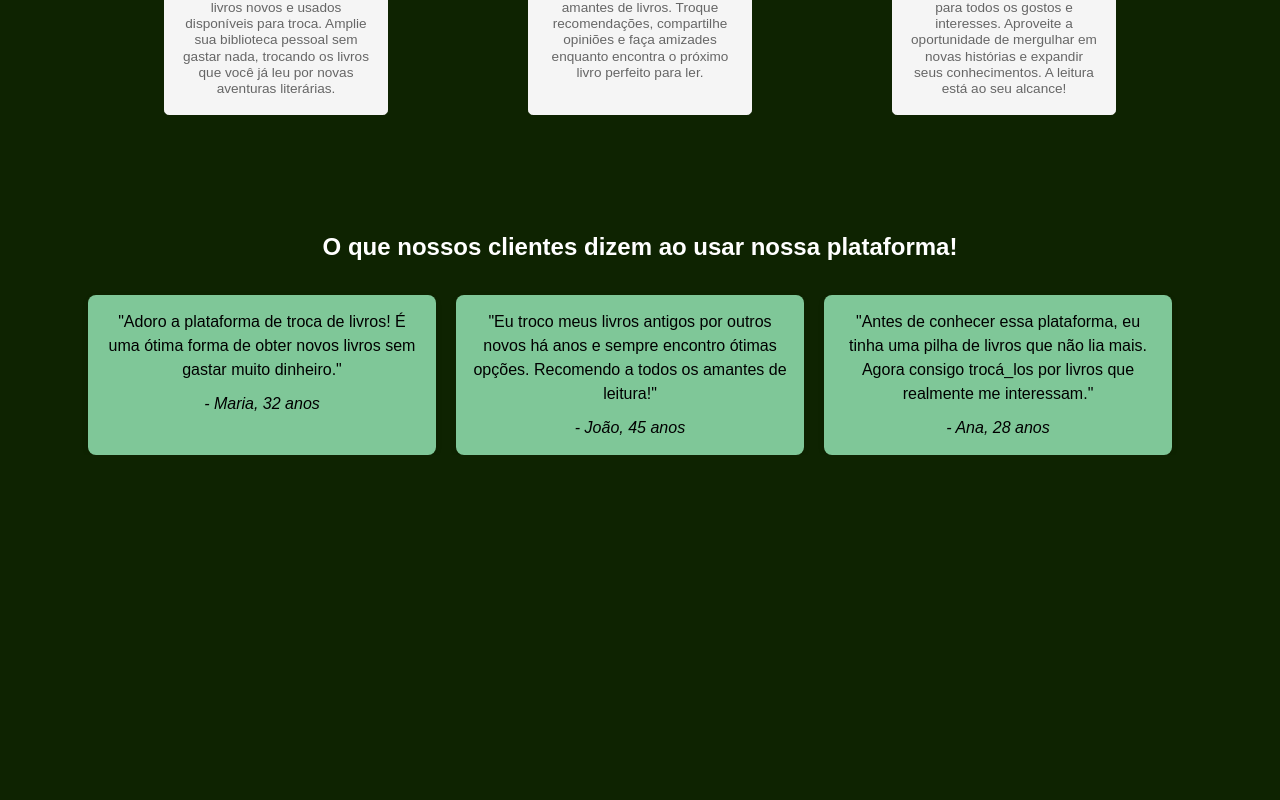
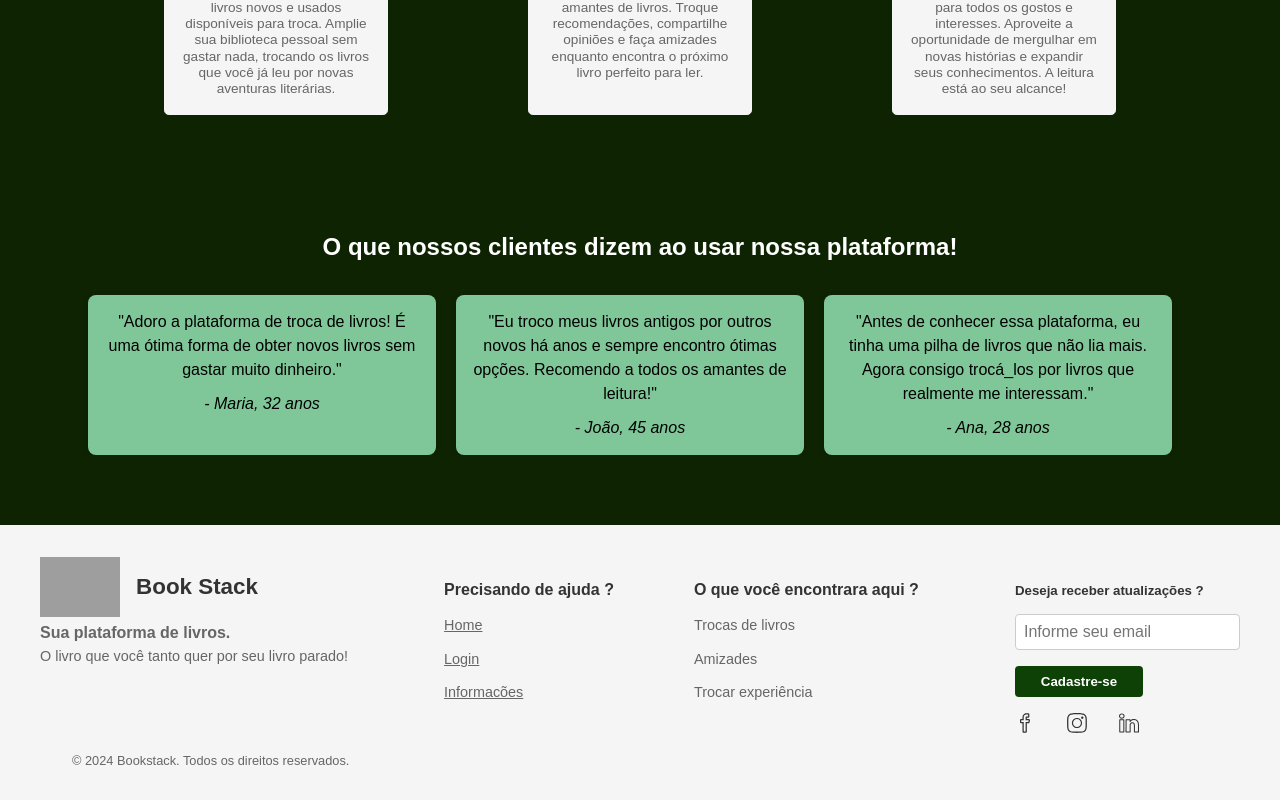
Before and after one commit to Avanti-BookStack/book_main_project, a React (Vite) app: page / in a window 1280 px wide. Shown: the part 1148-1948 px from the top of the page. Before the commit the page ends 1673 px from the top, so only its background shows below. Built offline with nearby package versions, Linux system fonts and the light colour scheme; grey boxes are pictures that could not be loaded.

Commit message:
Criando Footer.jsx e inserindo uma condicional no componente BookList, para verificar se já existem livros, assim ajustará o footer para ficar na parte de baixo

```diff
--- a/src/App.jsx
+++ b/src/App.jsx
@@ -3,6 +3,7 @@ import Home from './pages/Home/Home';
 import Login from './pages/Login/Login';
 import Cadastro from './pages/Register/Register';
 import BookList from './pages/BookList/BookList'; // Novo import
+import Footer from './components/Footer/Footer';
 
 const App = () => {
   return (
@@ -13,6 +14,7 @@ const App = () => {
         <Route path="/cadastre-se" element={<Cadastro />} />
         <Route path="/buscar-livros" element={<BookList />} />
       </Routes>
+      <Footer/>
     </BrowserRouter>
   );
 };
--- /dev/null
+++ b/src/components/Footer/Footer.jsx
@@ -0,0 +1,67 @@
+import styles from './Footer.module.css';
+import Logo from '../../assets/logo-plataform.webp';
+import { SlSocialFacebook, SlSocialInstagram, SlSocialLinkedin } from "react-icons/sl";
+import { Link } from 'react-router-dom';
+import TextInput from '../TextInput/TextInput';
+import Button from '../Button/Button';
+import { useState } from 'react';
+
+const Footer = () => {
+  const [register, setRegister] = useState("");
+  return (
+    <footer className={`${styles.footer} ${styles.fixedFooter}`}>
+      <div className={styles.componentMain}>
+        <div className={styles.logoComponent}>
+          <div className={styles.imageComponent}>
+            <img src={Logo} alt="Logo" />
+            <h5 className={styles.main_title}>Book Stack</h5></div>
+            <h6 className={styles.sub_title}>Sua plataforma de livros.</h6>
+            <p className={styles.text}>O livro que você tanto quer por seu livro parado!</p>
+         </div>
+
+
+        <div className={styles.infoComponent}>
+          <div className={styles.subInfoComponent}>
+            <h4 className={styles.titleInfo}>Precisando de ajuda ?</h4>
+            <Link to="/" className={styles.text}>Home</Link>
+            <Link to="/login" className={styles.text}>Login</Link>
+            <Link to="/informacoes" className={styles.text}>Informacões</Link>
+          </div>
+
+          <div className={styles.subInfoComponent}>
+            <h4 className={styles.titleInfo}>O que você encontrara aqui ?</h4>
+            <p className={styles.text}>Trocas de livros</p>
+            <p className={styles.text}>Amizades</p>
+            <p className={styles.text}>Trocar experiência</p>
+          </div>
+        </div>
+
+       <div className={styles.updatesComponent}>
+        <div className={styles.subUpadatesComponent}>
+          <h5>Deseja receber atualizações ?</h5>
+          <TextInput inputValue={register} setInputValue={setRegister} placeholder={"Informe seu email"}/>
+          <div className={styles.updateButton}>
+            <Button label={"Cadastre-se"}></Button>
+          </div>
+        </div>
+        <div className={styles.componentSocialMedia}>
+            <div className={styles.socialIco}>
+              <SlSocialFacebook size={20}/>
+            </div>
+            <div className={styles.socialIco}>
+              <SlSocialInstagram size={20}/>
+            </div>
+            <div className={styles.socialIco}>
+              <SlSocialLinkedin size={20}/>
+            </div>
+          </div>
+       </div>
+      </div>
+      <div className={styles.copyrightComponent}>
+        <p className={styles.copyright}>&copy; 2024 Bookstack. Todos os direitos reservados.</p>
+      </div>
+    </footer>
+  )
+}
+
+export default Footer;
--- /dev/null
+++ b/src/components/Footer/Footer.module.css
@@ -0,0 +1,113 @@
+.footer {
+  height: auto;
+  width: 100%;
+  background-color: #f5f5f5;
+  color: #333333;
+  padding: 2rem 0%;
+}
+
+.componentMain {
+  display: flex;
+  padding-bottom: 1rem;
+  justify-content: space-around;
+  flex-wrap: wrap;
+  gap: 1rem;
+}
+
+.logoComponent {
+  width: auto;
+}
+
+.imageComponent {
+  display: flex;
+  align-items: center;
+  gap: 1rem;
+}
+
+.imageComponent img {
+  width:  5rem;
+}
+
+.main_title {
+  width: 50%;
+  font-size: 1.4rem;
+  font-weight: bold;
+  color: #333;
+}
+
+.sub_title {
+  font-size: 1rem;
+  color: #666;
+  margin-top: .4rem;
+}
+
+.text {
+  color: #666;
+  font-size: .9rem;
+  margin-top: .4rem;
+}
+
+.infoComponent {
+  display: flex;
+  gap: 5rem;
+  flex-wrap: wrap;
+  justify-content: center;
+}
+
+.subInfoComponent {
+  display: flex;
+  flex-direction: column;
+  align-items: space-evenly;
+  gap: .7rem;
+}
+
+.titleInfo {
+  margin-top: 1.5rem;
+}
+
+
+.updatesComponent {
+  margin-top: 1.6rem;
+}
+
+.subUpadatesComponent h5 {
+  margin-bottom: 1rem;
+}
+
+.updateButton {
+  width: 8rem;
+}
+
+.componentSocialMedia {
+  display: flex;
+  gap: 2rem;
+  align-items: center;
+  margin-top: 1rem;
+}
+
+.componentSocialMedia:hover {
+  cursor: pointer;
+}
+
+.socialIco:hover {
+  cursor: pointer;
+}
+
+.copyrightComponent {
+  padding: 0 4.5rem;
+}
+
+.copyright {
+  color: #666;
+  font-size: .8rem;
+}
+
+@media (max-width: 1000px) {
+  .footer {
+    padding: 1rem;
+  }
+
+  .copyrightComponent {
+    padding: 0 1rem;
+  }
+}
--- a/src/pages/BookList/BookList.jsx
+++ b/src/pages/BookList/BookList.jsx
@@ -5,6 +5,7 @@ import Header from '../../components/Header/Header';
 import Title from '../../components/Title/Title';
 import Button from '../../components/Button/Button';
 import { LoginContext } from '../../context/AuthContext';
+import { Link } from 'react-router-dom';
 
 const BookList = () => {
   const [books, setBooks] = useState([]);
@@ -100,7 +101,7 @@ const BookList = () => {
       console.error('Erro ao deletar livro:', error);
     }
   };
-
+  console.log(books)
 
 
   if (isLoading) {
@@ -110,7 +111,8 @@ const BookList = () => {
   return (
     <>
       <Header />
-      <div className={styles.container}>
+      {books.length ?
+        <div className={styles.container}>
         <div className={styles.container_inputs}>
           <input
             type="text"
@@ -195,6 +197,11 @@ const BookList = () => {
           ))}
         </div>
       </div>
+      :
+      <div className={styles.containerNoBooks}>
+        <h1>Faça <Link to="/login">login</Link> para ter acesso aos livros!</h1>
+      </div>
+      }
     </>
   );
 };
--- a/src/pages/BookList/BookList.module.css
+++ b/src/pages/BookList/BookList.module.css
@@ -1,5 +1,5 @@
 .container {
-  padding: 1rem;
+  padding: 2rem 1rem 6rem 1rem;
 }
 
 .searchInput {
@@ -79,3 +79,15 @@
 .bookItem button:hover {
   background-color: #006600;
 }
+
+.containerNoBooks {
+  height: 47.2vh;
+  display: flex;
+  align-items: center;
+  justify-content: center;
+}
+
+.containerNoBooks a {
+  color: #f5f5f5;
+  border-bottom: 2px solid #f5f5f5;
+}
--- a/src/pages/Home/Home.jsx
+++ b/src/pages/Home/Home.jsx
@@ -4,6 +4,7 @@ import Header from '../../components/Header/Header';
 import Planet from '../../assets/planet-earth.svg';
 import Comunity from '../../assets/comunidade.svg';
 import BookAndPlane from '../../assets/livro_com_aviao.svg';
+// import Footer from '../../components/Footer/Footer';
 
 
 const Home = () => {
```
